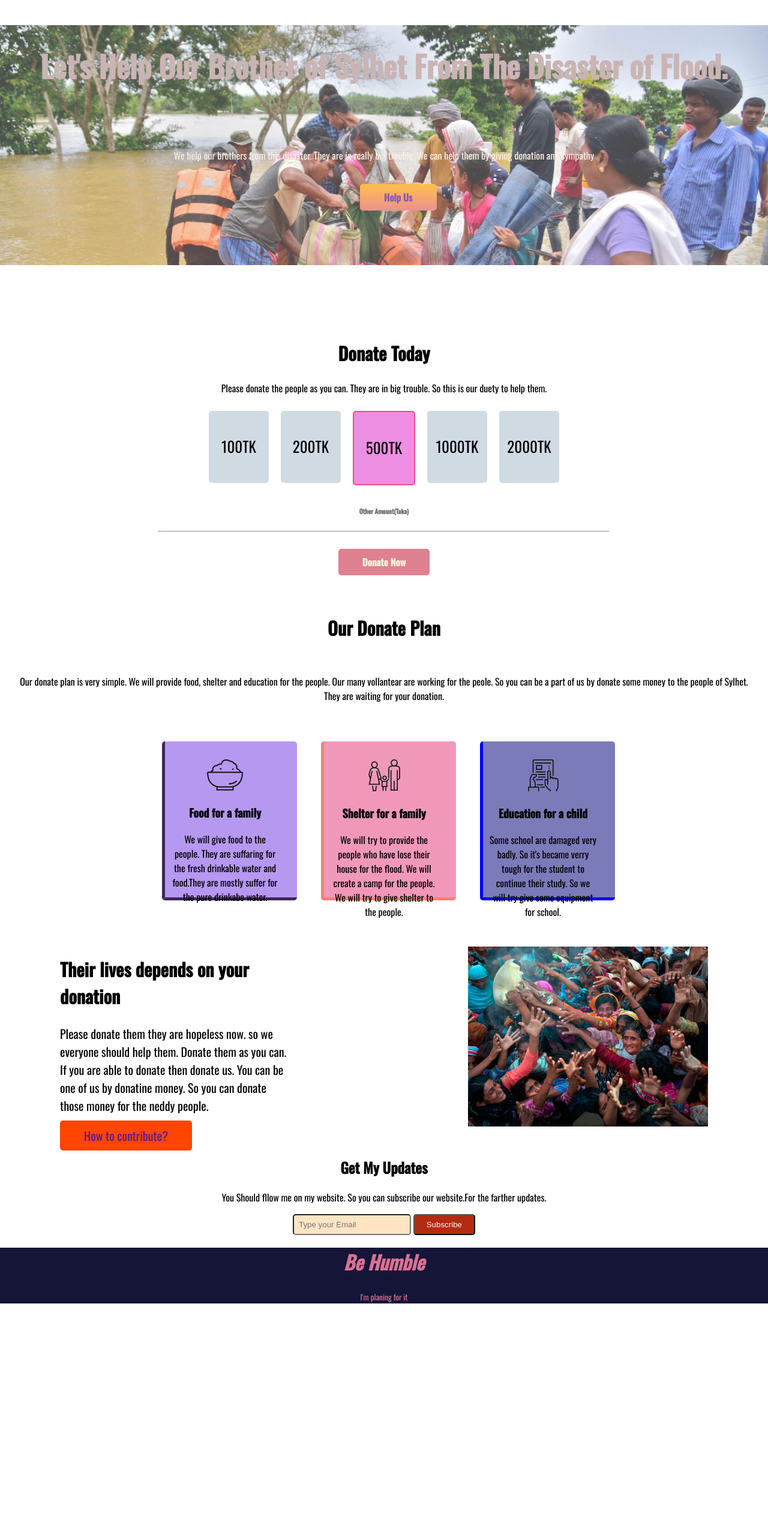
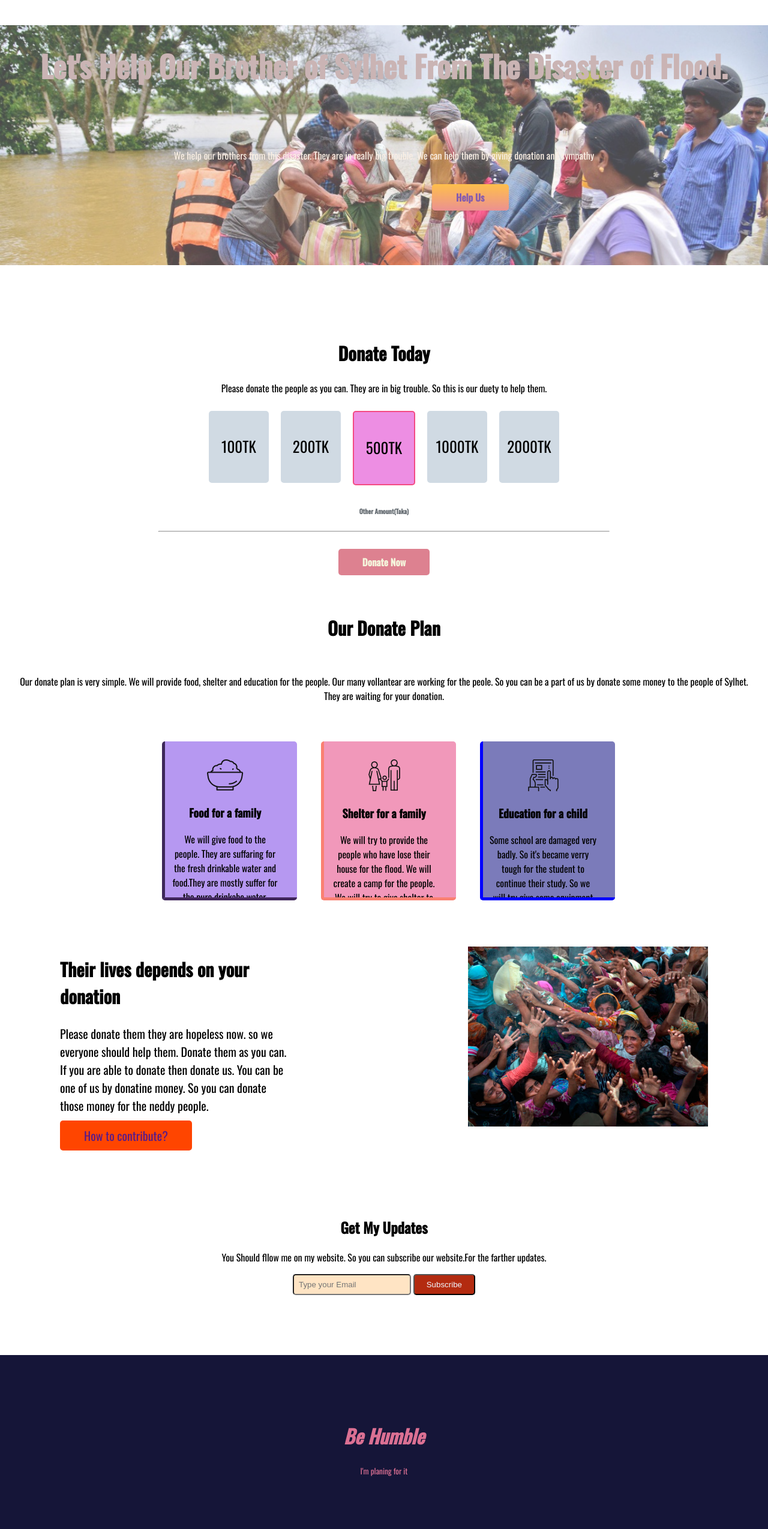
Before and after one commit to arupmondol/assingment, a plain HTML site: page index.html in a window 1280 px wide. Shown: the whole page at 60% size. Before the commit the page ends 2173 px from the top, so only its background shows below. Drawn offline with nearby package versions, Linux system fonts and the light colour scheme.

Commit message:
descriptive message

```diff
--- a/index.html
+++ b/index.html
@@ -51,18 +51,18 @@
     <div class="container-2">
       <div class="food">
 
-        <img src="/images/food.png" alt="">
+        <img src="images/food.png" alt="">
         <h3>Food for a family</h3>
         <p>We will give food to the people. They are suffaring for the fresh drinkable water and food.They are mostly suffer for the pure drinkabe water.</p>
       </div>
       <div class="shelter">
-        <img src="/images/shelter.png" alt="">
+        <img src="images/shelter.png" alt="">
         <h3>Shelter for a family</h3>
         <p>We will try to provide the people who have lose their house for the flood. We will create a camp for the people. We will try to give shelter to the people. </p>
       </div>
 
       <div class="education">
-        <img src="/images/Frame-1.png" alt="">
+        <img src="images/Frame-1.png" alt="">
         <h3>Education for a child</h3>
         <p>Some school are damaged very badly. So it's became verry tough for the student to continue their study. So we will try  give some equipment for school. </p>
      </div>
@@ -72,7 +72,7 @@
         <p>Please donate them they are hopeless now. so we everyone should help them. Donate them as you can. If you are able to donate then donate us. You can be one of us by donatine money. So you can donate those money for the neddy people.</p>
         <a href="" class="link-3">How to contribute?</a>
       </div>
-      <div><img class="image-1" src="/images/donation6.jpg" alt=""></div>
+      <div><img class="image-1" src="./images/donation6.jpg" alt=""></div>
 
      </section>
 
@@ -91,10 +91,16 @@
      </section>
 
 
+     <footer>
+      <h1 class="color-peal">Be Humble</h1>
+      <small>I'm planing for it</small>
+
+    </footer>
+
+
 </body>
-<footer>
-  <h1 class="color-peal">Be Humble</h1>
-  <small>I'm planing for it</small>
 
-</footer>
+
+
+
 </html>
--- a/style.css
+++ b/style.css
@@ -10,7 +10,7 @@ body{
 }
 
 .main-heading{
-  background-image: url(/images/donation5.jpg);
+  background-image:   url(./images/donation5.jpg);
   width: 100%;
   background-size: cover;
   height: 400px;
@@ -32,9 +32,12 @@ body{
   text-align: center;
   padding: 30px;
 }
-.first-link{
+.main-heading >div.first-link{
   align-items: center;
-  padding-left: 600px;
+  justify-content: center;
+  padding:0 auto;
+  padding-left: 90vh;
+
 }
 .color-orange{
   background-image: linear-gradient(orange,rgb(228, 99, 99));
@@ -140,7 +143,8 @@ border-left : 5px solid rgb(61, 40, 89) ;
 padding: 30px;
 margin: 30px;
   width: 30%;
-
+  height: 150px;
+  overflow: hidden;
 
 
 }
@@ -149,9 +153,10 @@ margin: 30px;
   border-bottom: 5px solid salmon;
   border-left : 5px solid salmon ;
   padding: 30px;
-
+    height: 150px;
   margin: 30px;
   width: 30%;
+  overflow: hidden;
 }
 .education{
   background-color: rgb(123, 123, 186);
@@ -160,6 +165,8 @@ margin: 30px;
   padding: 30px;
   margin: 30px;
   width: 30%;
+  height: 150px;
+  overflow: hidden;
 }
 .section-4{
   display: flex;
@@ -211,8 +218,16 @@ footer{
   background-color: rgb(21, 21, 56);
   text-align: center;
   color: palevioletred;
+  height: 200px;
+  padding-top: 90px;
 }
 .color-peal{
   color: palevioletred;
   font-style: italic;
 }
+.section-5{
+  margin-top: 50px;
+  padding-bottom: 50px;
+  margin-bottom: 50px;
+  padding-top: 50px;
+}
```
